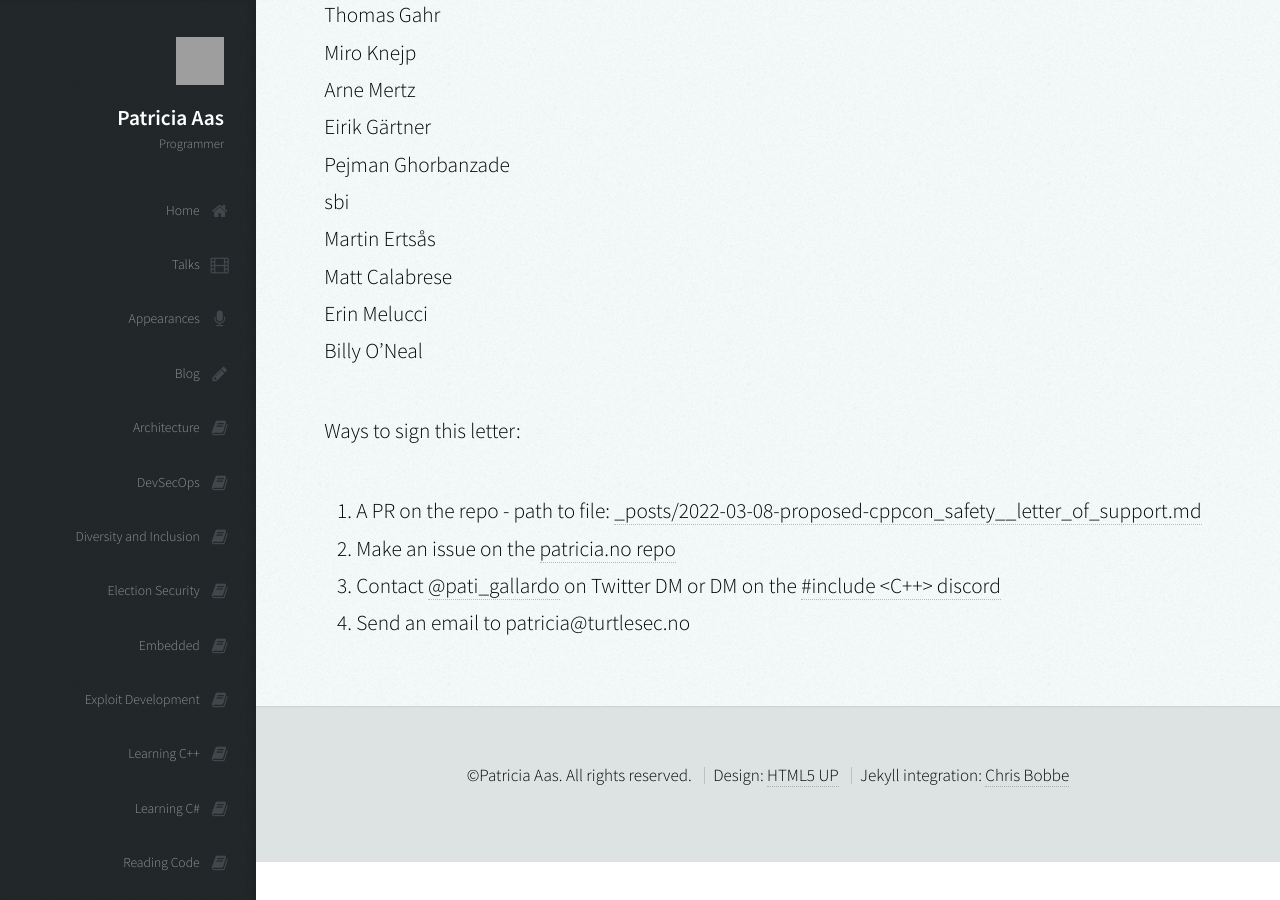
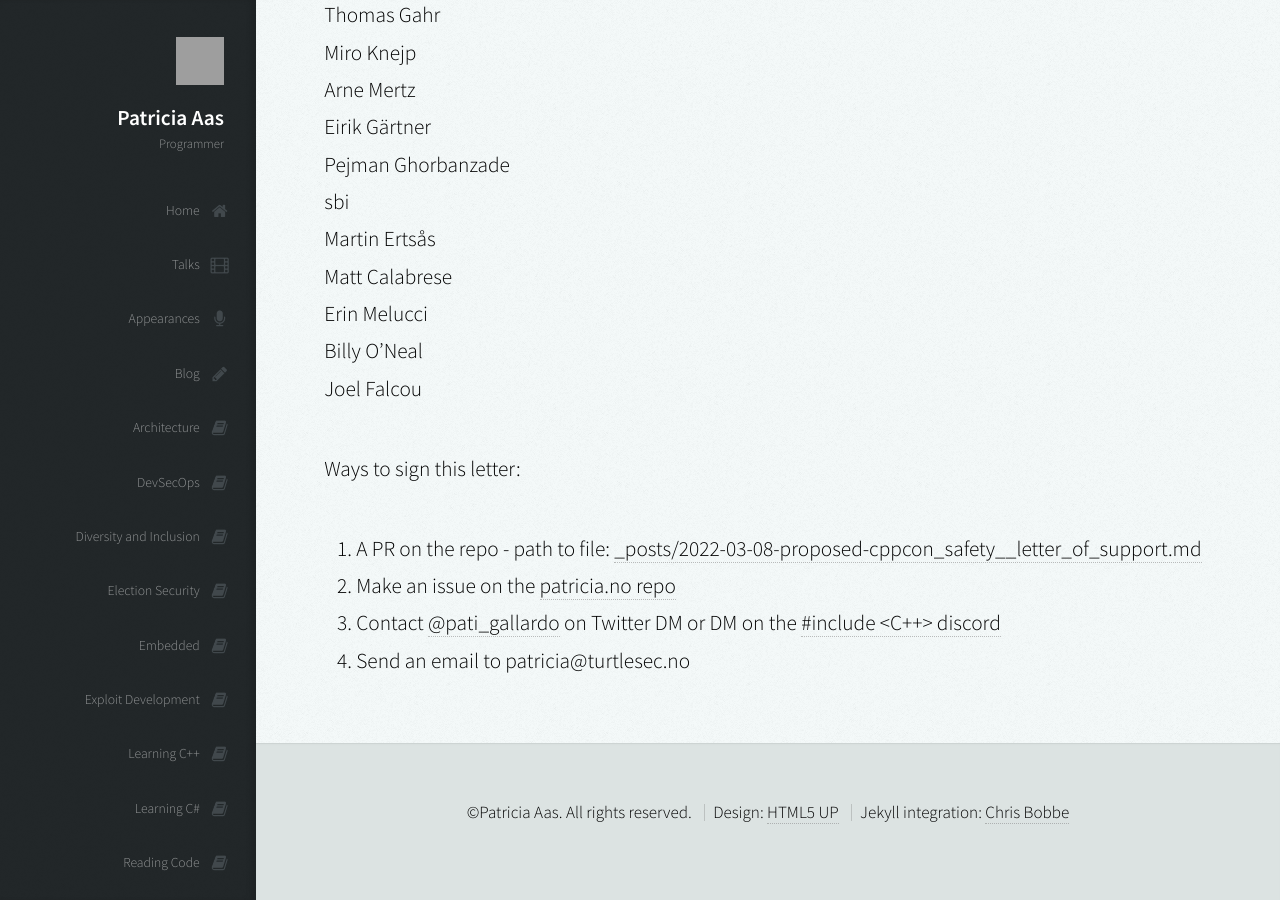
Before and after one commit to patricia-gallardo/patricia-gallardo.github.io, a Jekyll site: the page built from _posts/2022-03-08-proposed-cppcon_safety__letter_of_support.md, in a window 1280 px wide and 900 px high, scrolled down 1902 px. Built offline with Jekyll 4.4.1, drawn with Linux system fonts in a browser that asks for light colours; nearby versions of some CDN libraries; grey boxes are pictures that could not be loaded.

Commit message:
Adding Joel Falcou name to the proposal

```diff
--- a/_posts/2022-03-08-proposed-cppcon_safety__letter_of_support.md
+++ b/_posts/2022-03-08-proposed-cppcon_safety__letter_of_support.md
@@ -60,6 +60,7 @@ Martin Ertsås <br>
 Matt Calabrese <br>
 Erin Melucci <br>
 Billy O'Neal <br>
+Joel Falcou <br>
 
 
 Ways to sign this letter:
```
